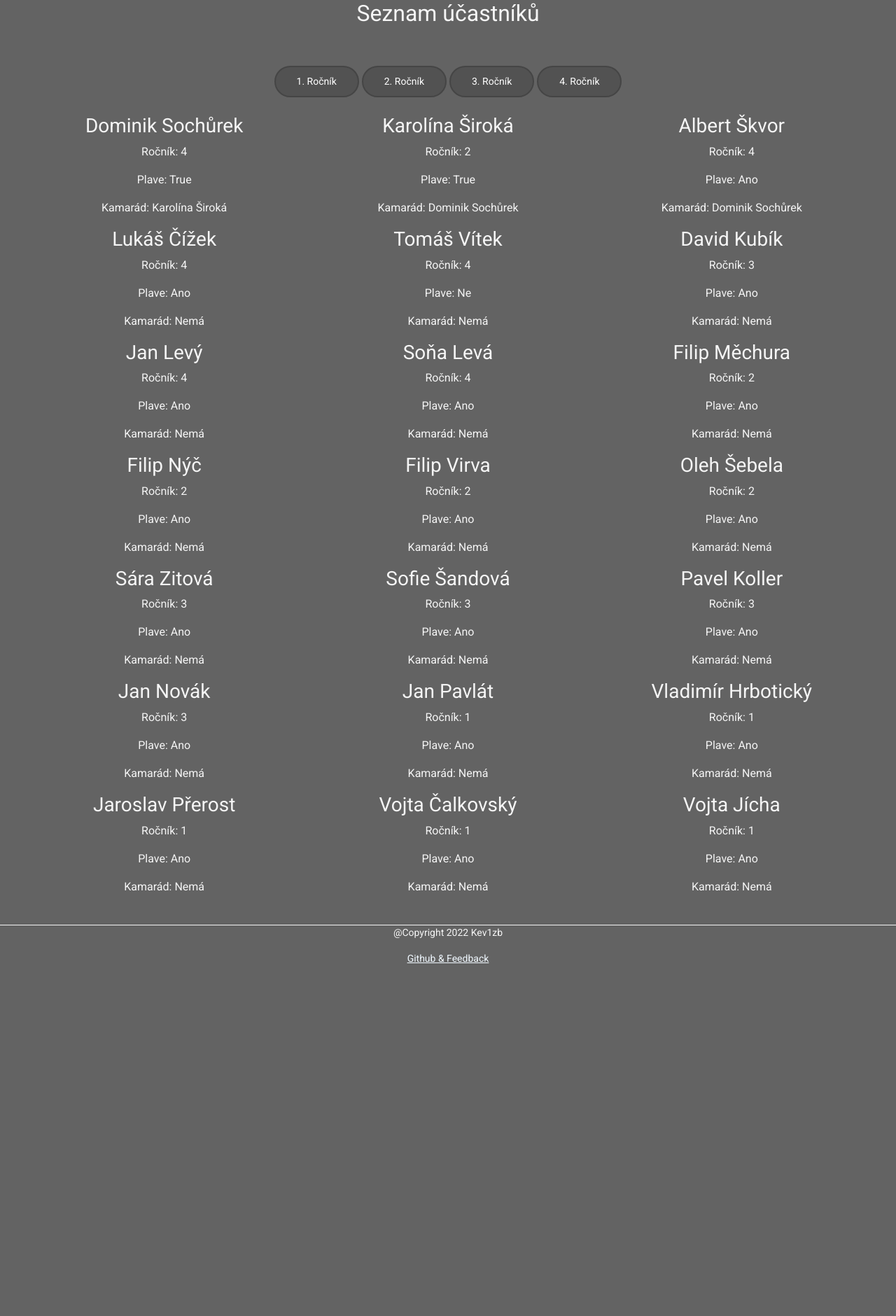
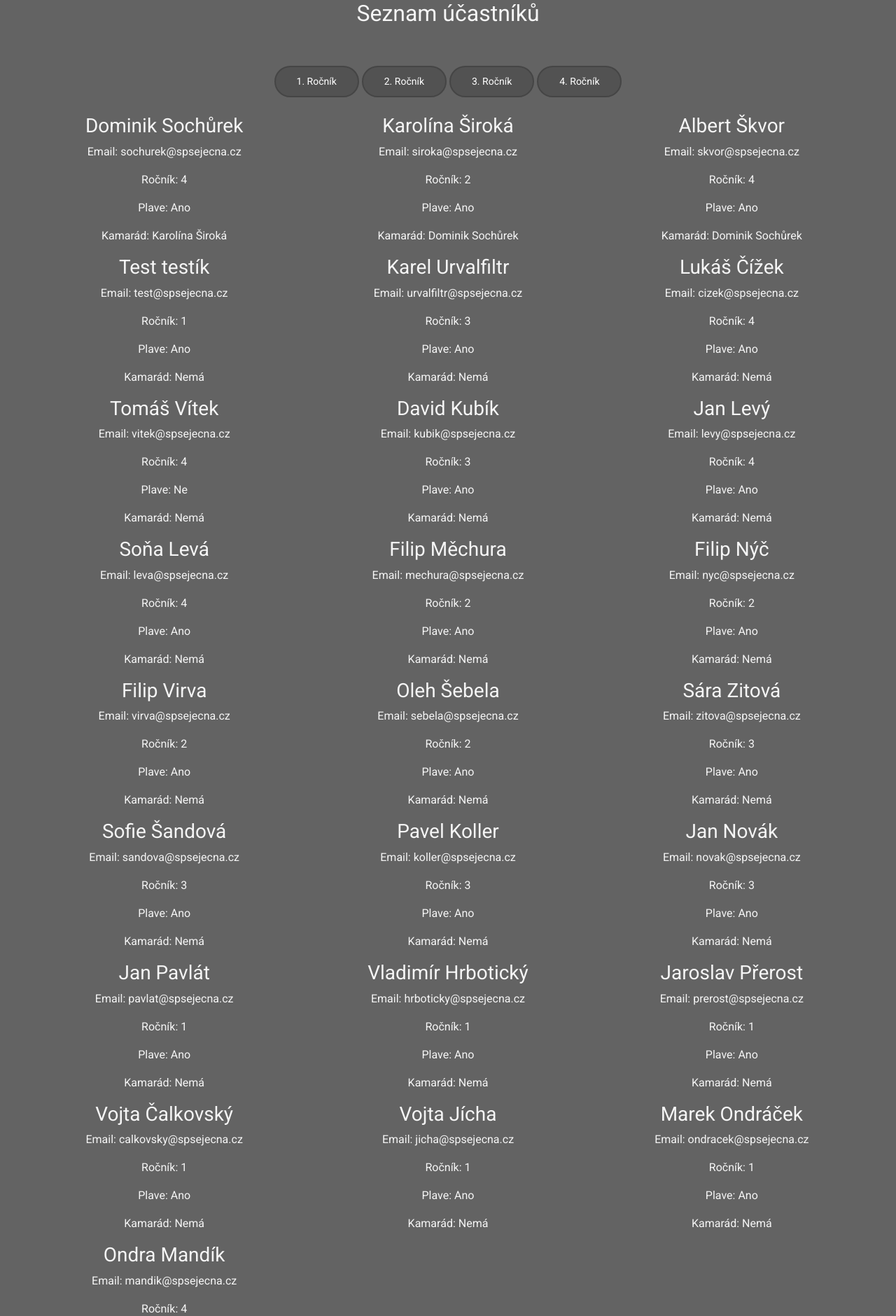
Before and after one commit to sochurek/kanoe, a Flask app: page / in a window 1280 px wide. Shown: the part 325-2205 px from the top of the page at 70% size. Before the commit the page ends 1701 px from the top, so only its background shows below. Run offline with Flask 2, Linux system fonts and the light colour scheme; some web fonts are replaced.

Commit message:
Add files via upload

```diff
--- a/data.csv
+++ b/data.csv
@@ -1,21 +1,25 @@
-Dominik,Sochůrek,4,True,Karolína,Široká
-Karolína,Široká,2,True,Dominik,Sochůrek
-Albert,Škvor,4,Ano,Dominik,Sochůrek
-Lukáš,Čížek,4,Ano,Nemá,
-Tomáš,Vítek,4,Ne,Nemá,
-David,Kubík,3,Ano,Nemá,
-Jan,Levý,4,Ano,Nemá,
-Soňa,Levá,4,Ano,Nemá,
-Filip,Měchura,2,Ano,Nemá,
-Filip,Nýč,2,Ano,Nemá,
-Filip,Virva,2,Ano,Nemá,
-Oleh,Šebela,2,Ano,Nemá,
-Sára,Zitová,3,Ano,Nemá,
-Sofie,Šandová,3,Ano,Nemá,
-Pavel,Koller,3,Ano,Nemá,
-Jan,Novák,3,Ano,Nemá,
-Jan,Pavlát,1,Ano,Nemá,
-Vladimír,Hrbotický,1,Ano,Nemá,
-Jaroslav,Přerost,1,Ano,Nemá,
-Vojta,Čalkovský,1,Ano,Nemá,
-Vojta,Jícha,1,Ano,Nemá,
+sochurek@spsejecna.cz,Dominik,Sochůrek,4,Ano,Karolína,Široká
+siroka@spsejecna.cz,Karolína,Široká,2,Ano,Dominik,Sochůrek
+skvor@spsejecna.cz,Albert,Škvor,4,Ano,Dominik,Sochůrek
+test@spsejecna.cz,Test,testík,1,Ano,Nemá,
+urvalfiltr@spsejecna.cz,Karel,Urvalfiltr,3,Ano,Nemá,
+cizek@spsejecna.cz,Lukáš,Čížek,4,Ano,Nemá,
+vitek@spsejecna.cz,Tomáš,Vítek,4,Ne,Nemá,
+kubik@spsejecna.cz,David,Kubík,3,Ano,Nemá,
+levy@spsejecna.cz,Jan,Levý,4,Ano,Nemá,
+leva@spsejecna.cz,Soňa,Levá,4,Ano,Nemá,
+mechura@spsejecna.cz,Filip,Měchura,2,Ano,Nemá,
+nyc@spsejecna.cz,Filip,Nýč,2,Ano,Nemá,
+virva@spsejecna.cz,Filip,Virva,2,Ano,Nemá,
+sebela@spsejecna.cz,Oleh,Šebela,2,Ano,Nemá,
+zitova@spsejecna.cz,Sára,Zitová,3,Ano,Nemá,
+sandova@spsejecna.cz,Sofie,Šandová,3,Ano,Nemá,
+koller@spsejecna.cz,Pavel,Koller,3,Ano,Nemá,
+novak@spsejecna.cz,Jan,Novák,3,Ano,Nemá,
+pavlat@spsejecna.cz,Jan,Pavlát,1,Ano,Nemá,
+hrboticky@spsejecna.cz,Vladimír,Hrbotický,1,Ano,Nemá,
+prerost@spsejecna.cz,Jaroslav,Přerost,1,Ano,Nemá,
+calkovsky@spsejecna.cz,Vojta,Čalkovský,1,Ano,Nemá,
+jicha@spsejecna.cz,Vojta,Jícha,1,Ano,Nemá,
+ondracek@spsejecna.cz,Marek,Ondráček,1,Ano,Nemá,
+mandik@spsejecna.cz,Ondra,Mandík,4,Ano,Nemá,
--- a/main.py
+++ b/main.py
@@ -16,8 +16,8 @@ app = Flask(__name__, static_url_path='/static',
 app.config['SECRET_KEY'] = '43845eab2bbba1dce738c8446ad12f8fc03dd86ad88f7716'
 
 #route pro RestAPI
-@app.route('/api/check-name/<name>',methods=['GET', 'POST'])
-def api(name):
+@app.route('/api/check-email/<email>', methods=['GET', 'POST'])
+def api(email):
 
     #nemá smysl když může být člověk se stejným jménem
     # není implementovaná, byla vytvořena pro nickname
@@ -26,7 +26,7 @@ def api(name):
     temp = []
 
     #načtení dat z data.csv (https://docs.python.org/3/library/csv.html)
-    data = open('data.csv', 'r')
+    data = open('data.csv', 'r', encoding='utf-8')
     with data:
         reader = csv.reader(data, delimiter=',')
         for typek in reader:
@@ -34,14 +34,10 @@ def api(name):
 
     # checkne jestli je nickname uz v data.csv
     for uzivatel in temp:
-        if(name == uzivatel[0]):
-            return {
-                'avalible' : False
-                }
+        if(str(email) == uzivatel[0]):
+            return "NOT OK"
 
-    return {
-        'avalible' : True
-    }
+    return "OK"
 
 # route pro domovskou stránku
 @app.route('/', methods=['GET', 'POST'])
@@ -66,6 +62,7 @@ def index():
 def check():
 
     # Hodnoty
+    email = request.form['email']
     jmeno = request.form['jmeno']
     prijmeni = request.form['prijmeni']
     trida = request.form['trida']
@@ -74,10 +71,16 @@ def check():
     kanoe_kamarad_pr = request.form['kanoe_kamarad_pr']
 
     # Kontroly
+
     if ((je_plavec == "1") or (je_plavec == 1)):
         je_plavec = "Ano"
     else:
         je_plavec = "Ne"
+
+    emailr = r'\b[A-Za-z0-9._%+-]+@[A-Za-z0-9.-]+\.[A-Z|a-z]{2,}\b'
+
+    if not re.fullmatch(emailr, email):
+        return render_template("neprovedeno.html"), 400
 
     if not re.search("^[a-zA-Z0-9áčďéěíňóřšťůúýžÁČĎÉĚÍŇÓŘŠŤŮÚÝŽ]{2,20}$", jmeno):
         return render_template("neprovedeno.html"), 400
@@ -86,10 +89,10 @@ def check():
         return render_template("neprovedeno.html"), 400
 
     if (not(re.search("^[a-zA-ZáčďéěíňóřšťůúýžÁČĎÉĚÍŇÓŘŠŤŮÚÝŽ]{2,20}$", kanoe_kamarad_jm)) or not(re.search("^[a-zA-ZáčďéěíňóřšťůúýžÁČĎÉĚÍŇÓŘŠŤŮÚÝŽ]{2,20}$", kanoe_kamarad_pr))):
-        storage.append([jmeno, prijmeni, trida, je_plavec, "Nemá", " "])
+        storage.append([email, jmeno, prijmeni, trida, je_plavec, "Nemá", " "])
 
     if ((re.search("^[a-zA-ZáčďéěíňóřšťůúýžÁČĎÉĚÍŇÓŘŠŤŮÚÝŽ]{2,20}$", kanoe_kamarad_jm) and (re.search("^[a-zA-ZáčďéěíňóřšťůúýžÁČĎÉĚÍŇÓŘŠŤŮÚÝŽ]{2,20}$", kanoe_kamarad_pr)))):
-        storage.append([jmeno, prijmeni, trida, je_plavec, kanoe_kamarad_jm, kanoe_kamarad_pr])
+        storage.append([email, jmeno, prijmeni, trida, je_plavec, kanoe_kamarad_jm, kanoe_kamarad_pr])
 
     # Převedení storage do stringu
     temp = ""
--- a/templates/neprovedeno.html
+++ b/templates/neprovedeno.html
@@ -6,7 +6,6 @@
         <meta charset="utf-8">
         <title>Registrace neprovedena</title>
         <link rel="stylesheet" href="/static/style.css">
-        <link rel="icon" type="image/x-icon" href="/static/drop.png">
     </head>
 
     <body>
--- a/templates/provedeno.html
+++ b/templates/provedeno.html
@@ -6,7 +6,6 @@
     <meta charset="utf-8">
     <title>Registrace provedena</title>
     <link rel="stylesheet" href="/static/style.css">
-    <link rel="icon" type="image/x-icon" href="/static/drop.png">
 </head>
 
 <body>
--- a/templates/prvni_stranka.html
+++ b/templates/prvni_stranka.html
@@ -7,7 +7,6 @@
     <link href="https://cdn.jsdelivr.net/npm/bootstrap@5.2.3/dist/css/bootstrap.min.css" rel="stylesheet" integrity="sha384-rbsA2VBKQhggwzxH7pPCaAqO46MgnOM80zW1RWuH61DGLwZJEdK2Kadq2F9CUG65" crossorigin="anonymous">
     <script src="https://cdn.jsdelivr.net/npm/bootstrap@5.2.3/dist/js/bootstrap.bundle.min.js" integrity="sha384-kenU1KFdBIe4zVF0s0G1M5b4hcpxyD9F7jL+jjXkk+Q2h455rYXK/7HAuoJl+0I4" crossorigin="anonymous"></script>
     <link rel="stylesheet" href="/static/style.css" />
-    <link rel="icon" type="image/x-icon" href="/static/drop.png">
     <title>Úvodní stránka</title>
 </head>
 
@@ -42,10 +41,11 @@
 
                 <div class="col-md-4">
 
-                    <h3>{{ucastnik[0]}} {{ucastnik[1]}}</h3>
-                    <p>Ročník: {{ucastnik[2]}}</p>
-                    <p>Plave: {{ucastnik[3]}}</p>
-                    <p>Kamarád: {{ucastnik[4]}} {{ucastnik[5]}}</p>
+                    <h3>{{ucastnik[1]}} {{ucastnik[2]}}</h3>
+                    <p>Email: {{ucastnik[0]}}</p>
+                    <p>Ročník: {{ucastnik[3]}}</p>
+                    <p>Plave: {{ucastnik[4]}}</p>
+                    <p>Kamarád: {{ucastnik[5]}} {{ucastnik[6]}}</p>
 
                 </div>
 
```
Also changed, not shown: templates/vypis.html (+5 -5 lines).
